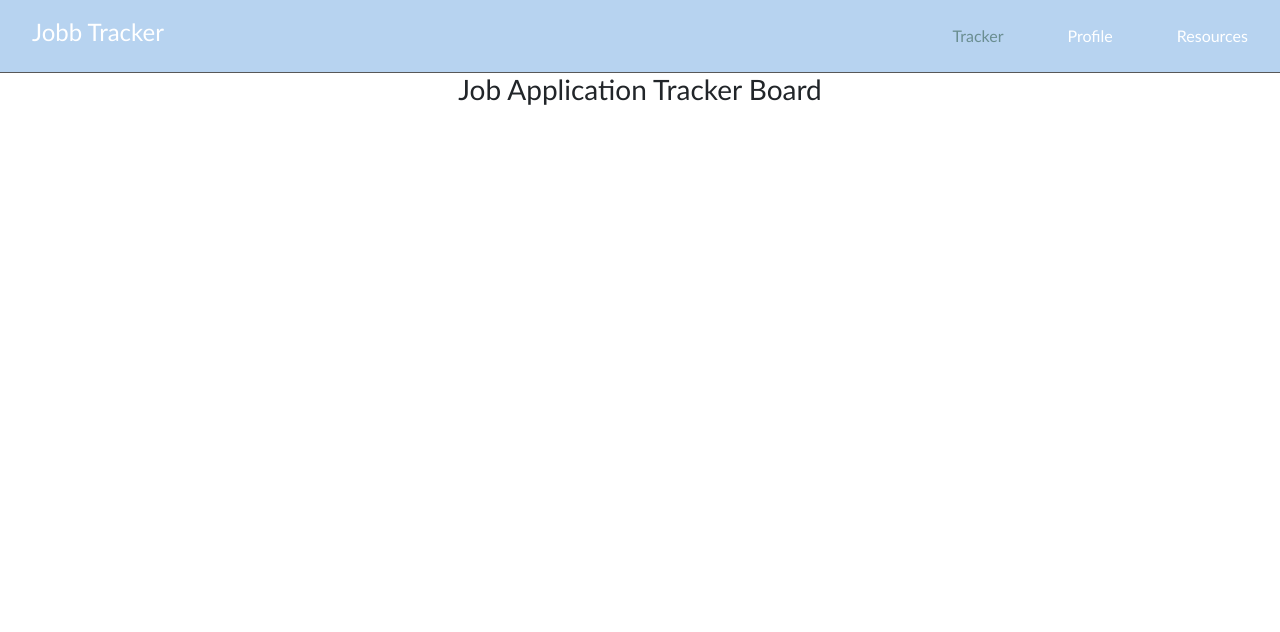
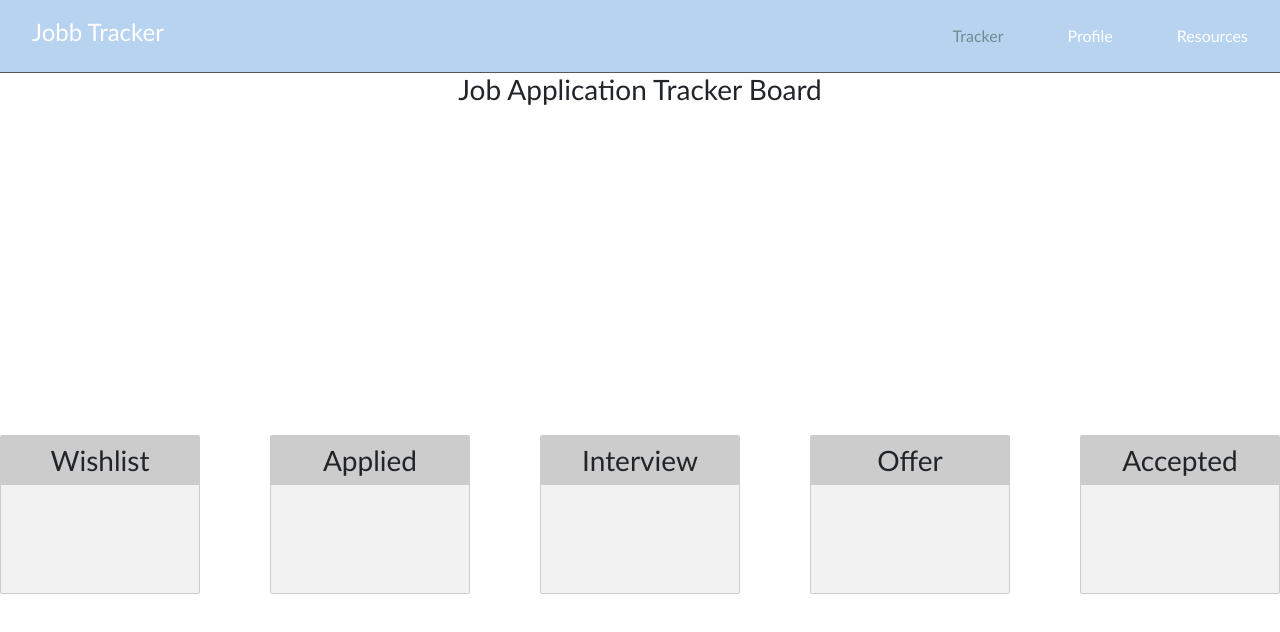
Before and after one commit to Dominik-Jad/job-tracker, a React (Vite) app: page / in a window 1280 px wide. Shown: the top 632 px of the page. Built offline with nearby package versions, Linux system fonts and the light colour scheme.

Commit message:
created and wrote code for the kanban board components

```diff
--- a/src/components/Kanban/Column.jsx
+++ b/src/components/Kanban/Column.jsx
@@ -0,0 +1,54 @@
+import React from "react";
+import { Droppable } from "react-beautiful-dnd";
+import styled from "styled-components";
+import Job from "./Job";
+
+const Container = styled.div`
+    background-color: #f2f2f2;
+    border-radius: 2px;
+    width: 200px;
+    overflow-y: scroll;
+    -ms-overflow-style: none;
+    scrollbar-width: none;
+    border: 1px solid #ccc;
+`;
+
+const Title = styled.h3`
+    padding: 8px;
+    background-color: #ccc;
+    text-align: center;
+`;
+
+const JobList = styled.div`
+        padding: 3px;
+        tranition: background-color 0.2s ease;
+        background-color: #f2f2f2;
+        flex-grow: 1;
+        min-height: 100px;
+`;
+
+export default function Column({ title, jobs, id }) {
+    return (
+        <Container>
+            <Title
+                style={{
+                    backgroundColor: "#ccc",
+                    position: "stick"
+                }}
+            >
+                {title}
+            </Title>
+            <Droppable droppableId={id}>
+                {(provided) => (
+                    <JobList
+                        ref={provided.innerRef}
+                        {...provided.droppableProps}
+                        isDraggingOver={provided.isDraggingOver}
+                    >
+                        {/* tasks go here (to do ) */}
+                    </JobList>
+                )}
+            </Droppable>
+        </Container>
+    );
+}
--- a/src/components/Kanban/Job.jsx
+++ b/src/components/Kanban/Job.jsx
@@ -0,0 +1,64 @@
+import React from "react";
+import styled from "styled-components";
+import { Draggable } from "react-beautiful-dnd";
+
+const Container = styled.div`
+    border-radius: 10px;
+    padding: 8px;
+    color: #fff;
+    margin-bottom: 8px;
+    min-height: 100px;
+    margin-left: 10px;
+    margin-right: 10px;
+    background-color: ${props => bgcolorChange(props.color)};
+    display: flex;
+    justify-content: space-between;
+    flex-direction: column;
+    cursor: pointer;
+    `;
+
+const TextContent = styled.div`
+    display: flex;
+`;
+
+function bgcolorChange(props) {
+    return props.isDragging
+    ? '#b3b3b3'
+    :props.Draggable
+}
+export default function Job({ job, index }) {
+    return (
+        <Draggable draggableId={`${job.id}`} key={job.id} index={index}>
+            {(provided, snapshot) => (
+                <Container
+                    {...provided.draggableProps}
+                    {...provided.dragHandleProps}
+                    ref={provided.innerRef}
+                    isDragging={snapshot.isDragging}
+                >
+                    <div style={{ display: "flex", justifyContent: "start", padding: "2" }}>
+                        <span>
+                            <small>#{job.id} </small>
+                        </span>
+                    </div>
+                    <div
+                        style={{
+                            display: "flex",
+                            justifyContent: "center",
+                            padding: "2"
+                        }}
+                    >
+                        <TextContent> {job.title}</TextContent>
+                    </div>
+                    {job.company}
+                    {job.location && (
+                        <div>
+                            <small>{job.location}</small>
+                        </div>
+                    )}
+                    {provided.placeholder}
+                </Container>
+            )}
+        </Draggable>
+    );
+}
--- a/src/pages/Tracker.jsx
+++ b/src/pages/Tracker.jsx
@@ -1,5 +1,6 @@
 import React from "react";
 import {DragDropContext} from'react-beautiful-dnd';
+import Column from "../components/Kanban/Column";
 
 const Tracker = () => {
     const [Wishlist, setWishlist] = React.useState([]);
@@ -13,6 +14,21 @@ const Tracker = () => {
     return (
         <DragDropContext>
             <h3>Job Application Tracker Board</h3>
+            <div
+            style={{
+                display: 'flex',
+                justifyContent: 'space-between',
+                alignItems: 'center',
+                flexDirection: 'row',
+            }}
+            >
+                <Column title="Wishlist" jobs={Wishlist} id="1" />
+                <Column title="Applied" jobs={applied} id="2" />
+                <Column title="Interview" jobs={interview} id="3" />
+                <Column title="Offer" jobs={offer} id="4" />
+                <Column title="Accepted" jobs={accepted} id="5" />
+            </div>
+
         </DragDropContext>
     );
 }
```
